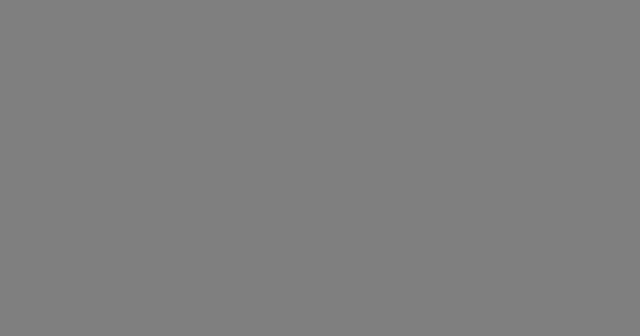
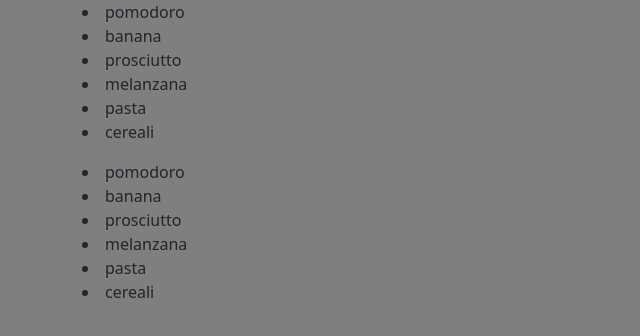
Before and after one commit to Andele97/js-lista-spesa, a plain HTML site: page index.html in a window 1280 px wide. Shown: the whole page, without its empty margins (0-640 px from the left). Drawn offline with nearby package versions, Linux system fonts and the light colour scheme.

Commit message:
[add] ciclo while

```diff
--- a/index.html
+++ b/index.html
@@ -15,6 +15,7 @@
 
   <div class="container">
     <div id="renderList"></div>
+    <div id="whileList"></div>
   </div>
 
   <script src="js/script.js"></script>
--- a/js/script.js
+++ b/js/script.js
@@ -8,7 +8,6 @@ Consigli:
 Buon appetito!!
 */
 
-
 const foods = [
   'pomodoro',
   'banana',
@@ -18,11 +17,24 @@ const foods = [
   'cereali'
 ];
 
+const list = document.getElementById('renderList');
 const ul = document.createElement('ul');
 document.getElementById('renderList').append(ul);
 
 for (let i = 0; i < foods.length; i++){
-  const ul = document.createElement('li');
-  ul.append('li')
-  console.log(foods[i]);
+  let li = document.createElement('li');
+  li.innerHTML = `${foods[i]}`;
+  list.append(li);
 };
+
+// while
+const whileList = document.getElementById('whileList');
+document.getElementById('whileList').append(ul);
+
+let c = 0;
+while (c < foods.length) {
+  let liW = document.createElement('li');
+  liW.innerHTML = `${foods[c]}`;
+  whileList.append(liW);
+  c++;
+}
```
